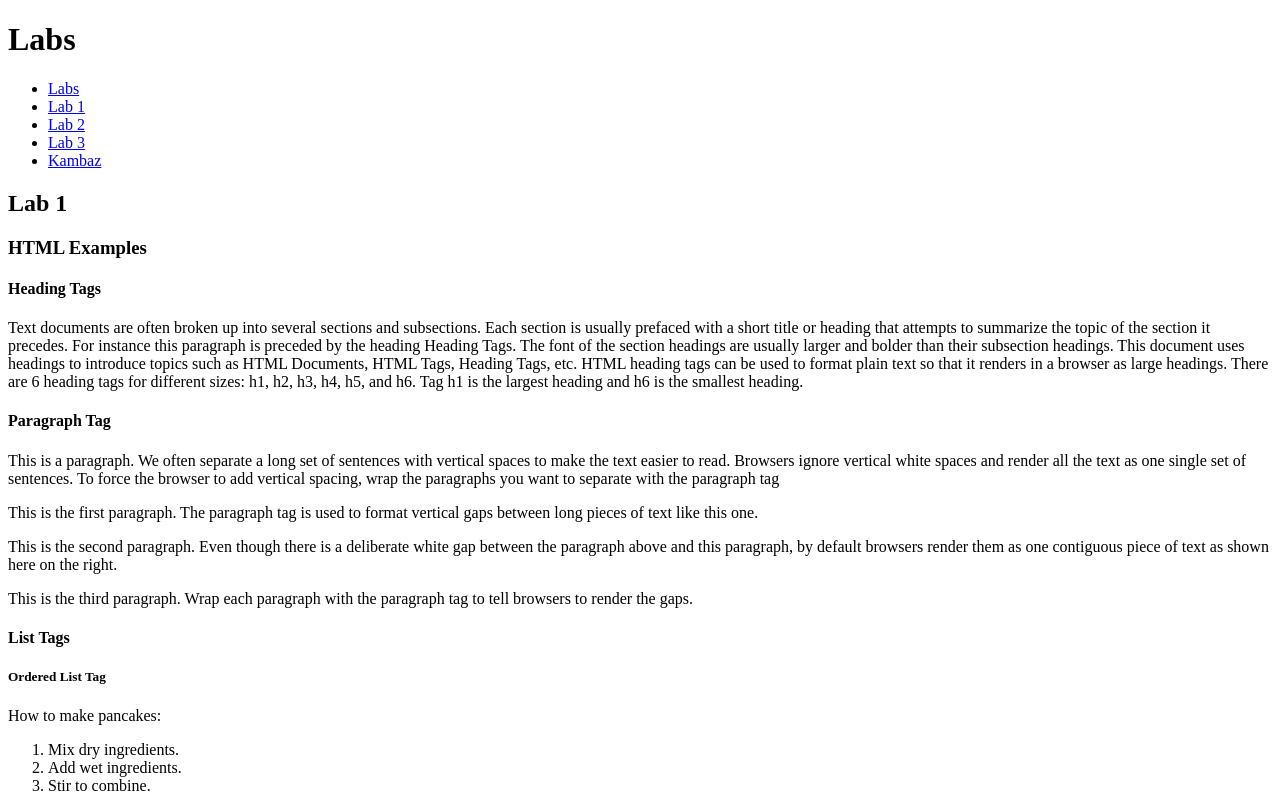
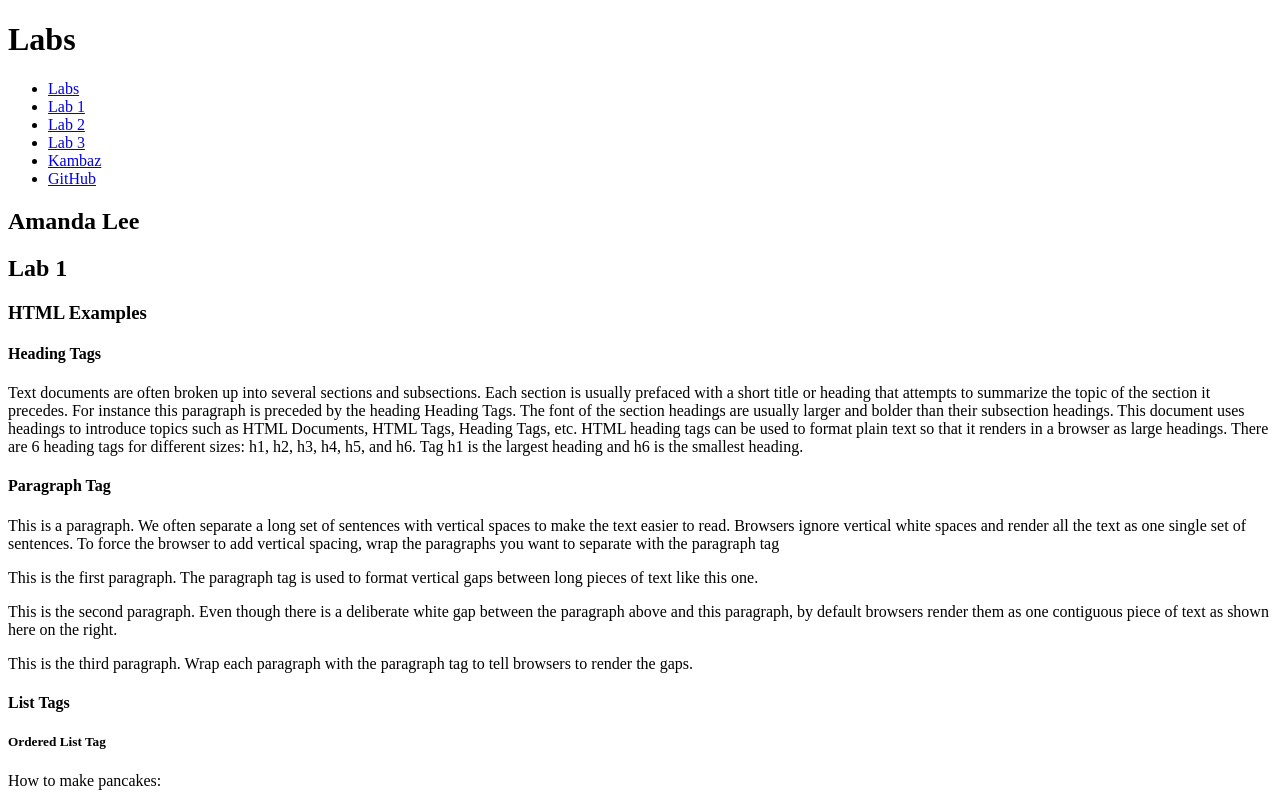
Before and after one commit to dewikalis/Kambaz-quizzes-front, a React (Vite) app: page /#/Labs/Lab1 in a window 1280 px wide. Shown: the top 795 px of the page. Built offline with nearby package versions, Linux system fonts and the light colour scheme.

Commit message:
final changes

```diff
--- a/src/Labs/Lab1/index.tsx
+++ b/src/Labs/Lab1/index.tsx
@@ -1,6 +1,7 @@
 export default function Lab1() {
   return (
     <div id="wd-lab1">
+      <h2>Amanda Lee</h2>
       <h2>Lab 1</h2>
       <h3>HTML Examples</h3>
       <div id="wd-h-tag">
@@ -314,7 +315,7 @@ export default function Lab1() {
         </a>
         {""} to get dummy text
       </p>
-      <a href="https://github.com/aamaanda/kanbas-react-web-app" id="wd-github">
+      <a href="https://github.com/aamaanda/kambaz-react-web-app" id="wd-github">
         Click here
       </a>
       {""} for my GitHub
--- a/src/Labs/TOC.tsx
+++ b/src/Labs/TOC.tsx
@@ -18,6 +18,14 @@ export default function TOC() {
       <li>
         <Link to="/Kambaz">Kambaz</Link>
       </li>
+      <li>
+        <a
+          href="https://github.com/aamaanda/kambaz-react-web-app"
+          id="wd-github"
+        >
+          GitHub
+        </a>
+      </li>
     </ul>
   );
 }
```
Also changed, not shown: src/Kambaz/Courses/Assignments/Editor.tsx (+0 -98 lines).
